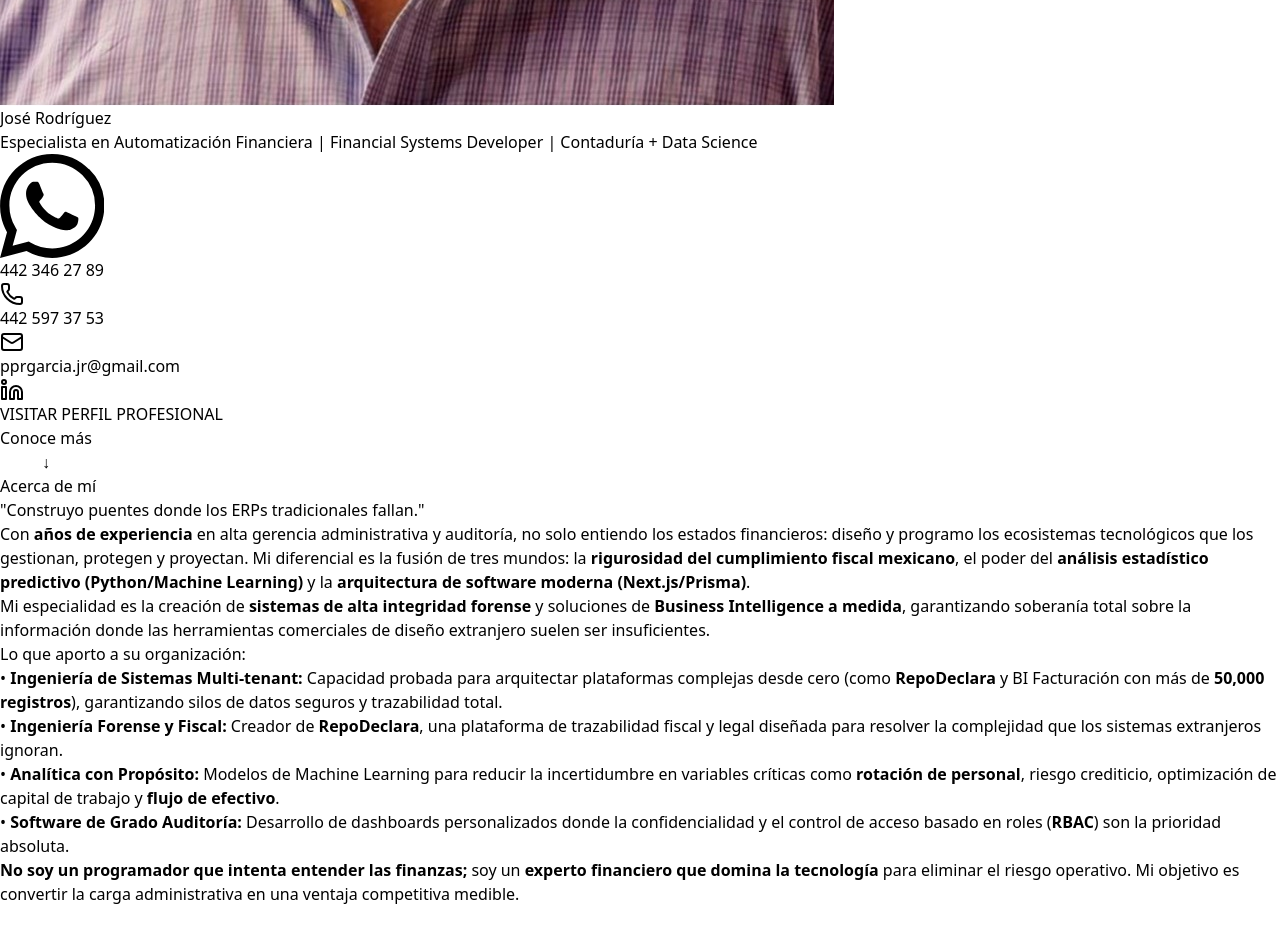
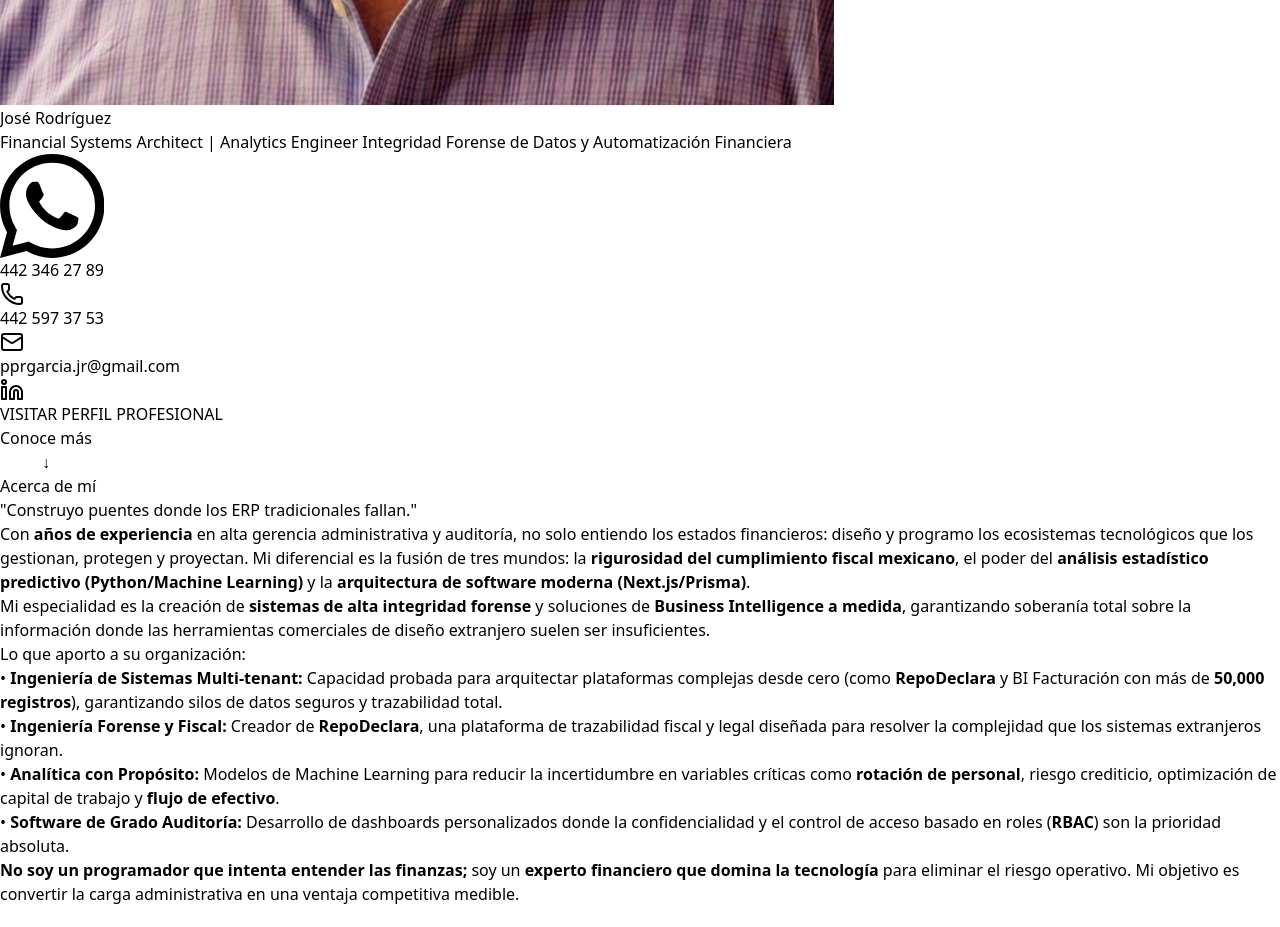
Before and after one commit to pprgarcia/Portafolio, a React (Vite) app: page / in a window 1280 px wide. Shown: the part 800-1727 px from the top of the page. Built offline with nearby package versions, Linux system fonts and the light colour scheme.

Commit message:
fix: titulo

```diff
--- a/src/App.jsx
+++ b/src/App.jsx
@@ -1483,8 +1483,8 @@ Monto_Advertencia =>
             <div className="w-32 h-1.5 bg-gradient-to-r from-yellow-400 to-orange-400 mx-auto mb-8"></div>
 
             <p className="text-2xl md:text-3xl text-gray-600 mb-12 font-light">
-              Especialista en Automatización Financiera | Financial Systems
-              Developer | Contaduría + Data Science
+              Financial Systems Architect | Analytics Engineer Integridad
+              Forense de Datos y Automatización Financiera
             </p>
 
             {/* BARRA DE CONTACTO HÍBRIDA */}
@@ -1619,7 +1619,7 @@ Monto_Advertencia =>
           {/*<div className="bg-gray-50 rounded-[3rem] p-10 md:p-20 shadow-sm border border-gray-100">*/}
           <div className="max-w-4xl mx-auto">
             <h3 className="text-2xl font-black text-indigo-600 uppercase italic tracking-tighter mb-6">
-              "Construyo puentes donde los ERPs tradicionales fallan."
+              "Construyo puentes donde los ERP tradicionales fallan."
             </h3>
 
             <p className="text-lg text-gray-700 leading-relaxed mb-8">
```
